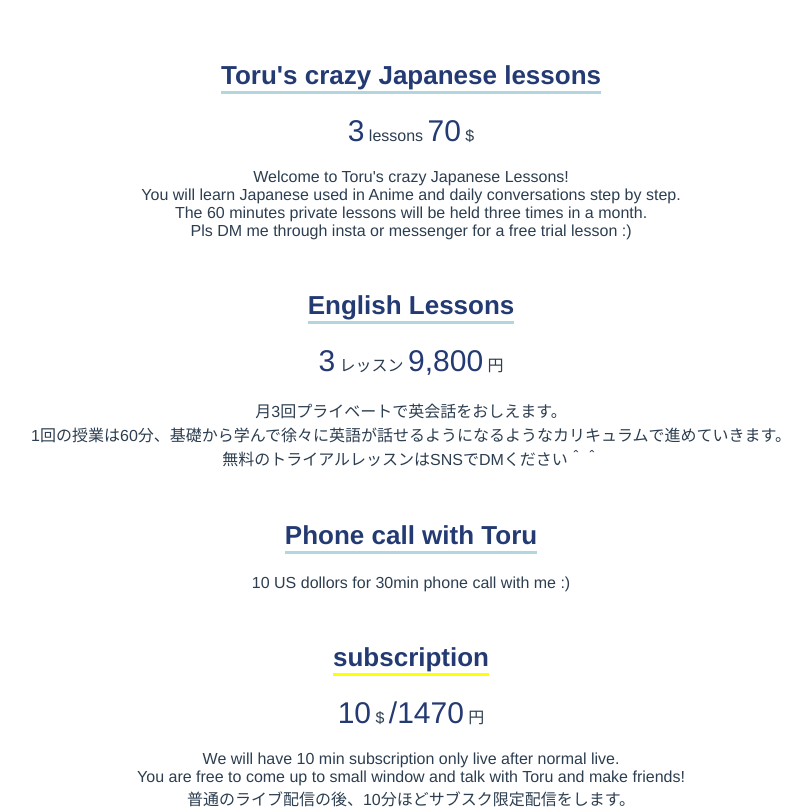
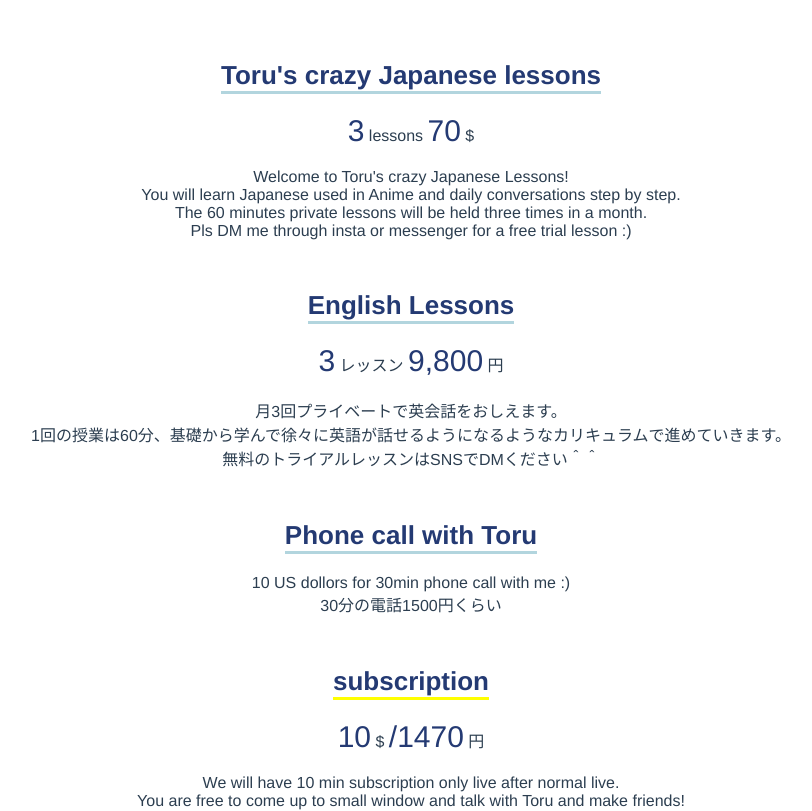
Before and after one commit to tofudesukedo/school, a Vue app: page / in a window 1280 px wide. Shown: the top 811 px of the page, without its empty margins (229-1041 px from the left). Built offline with nearby package versions, Linux system fonts and the light colour scheme.

Commit message:
typo fix

```diff
--- a/src/App.vue
+++ b/src/App.vue
@@ -47,7 +47,8 @@
       >
     </h1>
     <p style="margin: 20px 10px">
-      10 US dollors for 30min phone call with me :)
+      10 US dollors for 30min phone call with me :) <br />
+      30分の電話1500円くらい
     </p>
   </div>
   <div style="margin: 50px 10px 50px">
```
Also changed, not shown: 8 other files (tests, documents, lock files or other folders).
